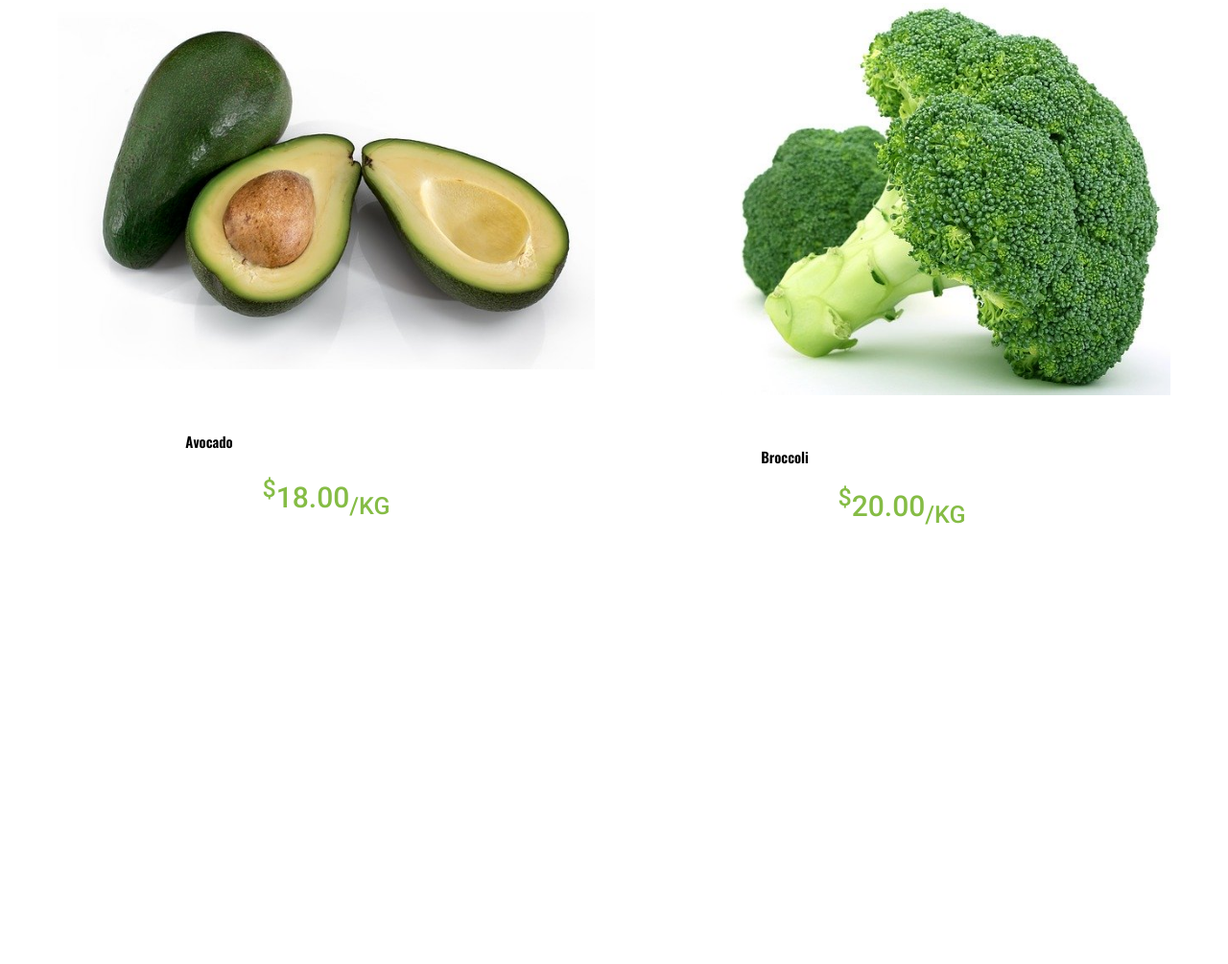
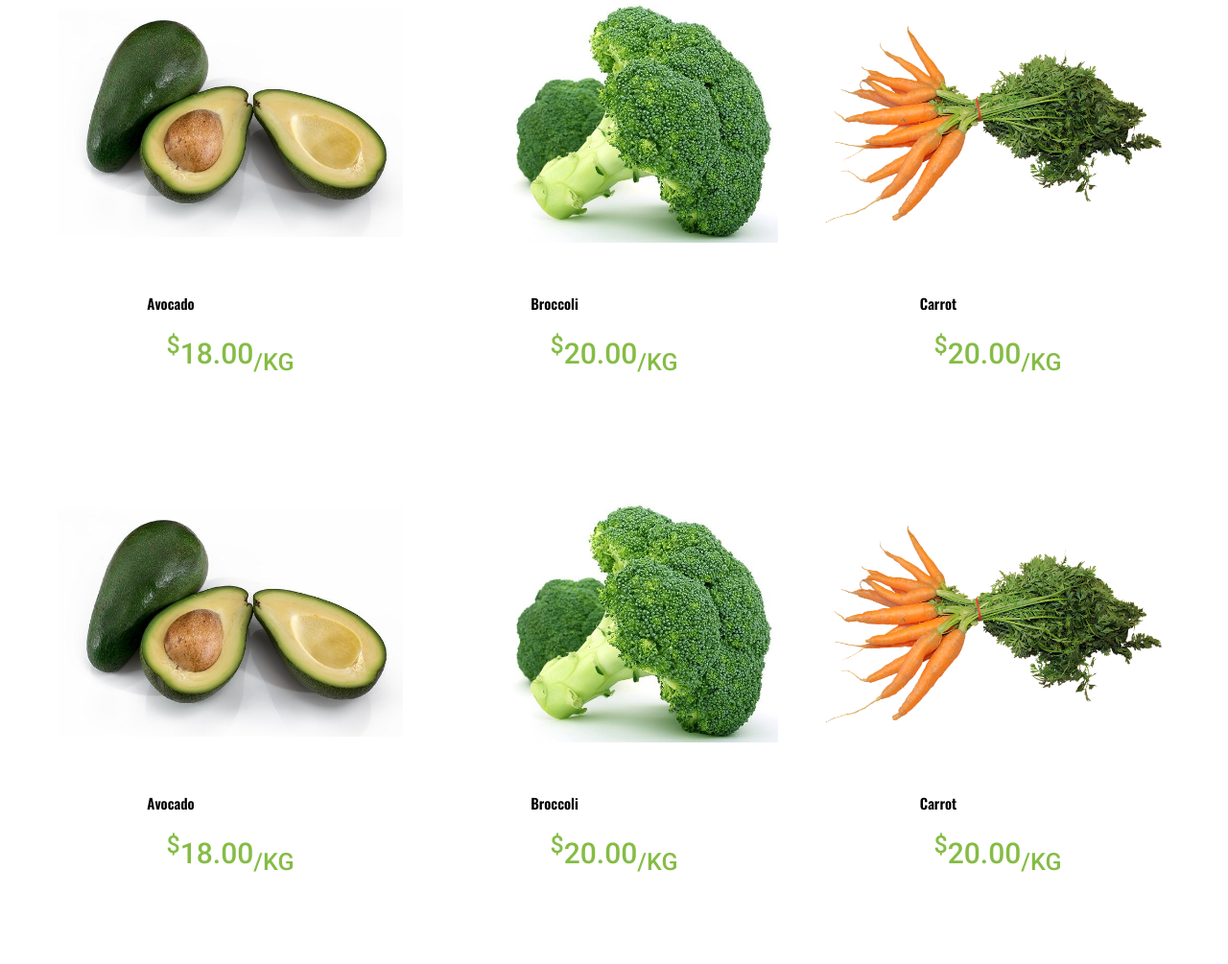
Before and after one commit to SeverinDenys/Gamba-website, a plain HTML site: page index.html in a window 1280 px wide. Shown: the part 1919-2924 px from the top of the page at 96% size. Before the commit the page ends 2562 px from the top, so only its background shows below. Drawn offline with nearby package versions, Linux system fonts and the light colour scheme.

Commit message:
product section part4

```diff
--- a/css/style.css
+++ b/css/style.css
@@ -219,9 +219,15 @@ body {
     gap: 4rem;
     grid-template-columns: repeat(auto-fit, minmax(30rem, 1fr)); }
   .products .product {
-    display: grid; }
+    display: grid;
+    grid-template-rows: 25rem min-content; }
     .products .product:hover {
-      box-shadow: 0rem 0.5rem 1rem rgba(0, 0, 0, 0.5); }
+      box-shadow: 0rem 0.5rem 1rem rgba(0, 0, 0, 0.5);
+      cursor: pointer; }
+      .products .product:hover .product__details {
+        background: #85bc45; }
+      .products .product:hover .product__details-price {
+        color: white; }
     .products .product__img {
       width: 100%;
       height: 100%;
@@ -247,4 +253,8 @@ body {
       .products .product__details-icon {
         width: 3rem;
         height: 3rem;
-        fill: rgba(255, 255, 255, 0.5); }
+        fill: rgba(255, 255, 255, 0.5);
+        transition: all 0.2s; }
+        .products .product__details-icon:hover {
+          transform: translateY(-0.3rem);
+          fill: white; }
--- a/index.html
+++ b/index.html
@@ -173,6 +173,98 @@
             </svg>
           </div>
         </div>
+        <div class="product">
+          <img
+            src="images/products/veg/carrots_sm.png"
+            alt="cabbage small"
+            class="product__img"
+          />
+          <div class="product__details">
+            <h2 class="product__details-heading heading-2">Carrot</h2>
+            <p class="product__details-price body-text">
+              <sup>$</sup>20.00<sub>/KG</sub>
+            </p>
+            <svg class="product__details-icon product__details-icon--1">
+              <use xlink:href="images/sprites.svg#shopping-cart"></use>
+            </svg>
+            <svg class="product__details-icon product__details-icon--2">
+              <use xlink:href="images/sprites.svg#heart"></use>
+            </svg>
+            <svg class="product__details-icon product__details-icon--3">
+              <use xlink:href="images/sprites.svg#share"></use>
+            </svg>
+          </div>
+         </div>
+        </div>
+      </div>
+      <div class="products__container">
+        <div class="product">
+          <img
+            src="images/products/veg/avocado_sm.jpg"
+            alt="avocado small"
+            class="product__img"
+          />
+          <div class="product__details">
+            <h2 class="product__details-heading heading-2">Avocado</h2>
+            <p class="product__details-price body-text">
+              <sup>$</sup>18.00<sub>/KG</sub>
+            </p>
+            <svg class="product__details-icon product__details-icon--1">
+              <use xlink:href="images/sprites.svg#shopping-cart"></use>
+            </svg>
+            <svg class="product__details-icon product__details-icon--2">
+              <use xlink:href="images/sprites.svg#heart"></use>
+            </svg>
+            <svg class="product__details-icon product__details-icon--3">
+              <use xlink:href="images/sprites.svg#share"></use>
+            </svg>
+          </div>
+        </div>
+        <div class="product">
+          <img
+            src="images/products/veg/broccoli_sm.jpg"
+            alt="broccoli small"
+            class="product__img"
+          />
+          <div class="product__details">
+            <h2 class="product__details-heading heading-2">Broccoli</h2>
+            <p class="product__details-price body-text">
+              <sup>$</sup>20.00<sub>/KG</sub>
+            </p>
+            <svg class="product__details-icon product__details-icon--1">
+              <use xlink:href="images/sprites.svg#shopping-cart"></use>
+            </svg>
+            <svg class="product__details-icon product__details-icon--2">
+              <use xlink:href="images/sprites.svg#heart"></use>
+            </svg>
+            <svg class="product__details-icon product__details-icon--3">
+              <use xlink:href="images/sprites.svg#share"></use>
+            </svg>
+          </div>
+        </div>
+        <div class="product">
+          <img
+            src="images/products/veg/carrots_sm.png"
+            alt="cabbage small"
+            class="product__img"
+          />
+          <div class="product__details">
+            <h2 class="product__details-heading heading-2">Carrot</h2>
+            <p class="product__details-price body-text">
+              <sup>$</sup>20.00<sub>/KG</sub>
+            </p>
+            <svg class="product__details-icon product__details-icon--1">
+              <use xlink:href="images/sprites.svg#shopping-cart"></use>
+            </svg>
+            <svg class="product__details-icon product__details-icon--2">
+              <use xlink:href="images/sprites.svg#heart"></use>
+            </svg>
+            <svg class="product__details-icon product__details-icon--3">
+              <use xlink:href="images/sprites.svg#share"></use>
+            </svg>
+          </div>
+         </div>
+        </div>
       </div>
     </section>
   </body>
--- a/sass/layout/_product.scss
+++ b/sass/layout/_product.scss
@@ -38,9 +38,19 @@
 
   .product {
     display: grid;
+    grid-template-rows: 25rem min-content;
 
     &:hover {
       box-shadow: 0rem 0.5rem 1rem rgba($black, 0.5);
+      cursor: pointer;
+
+      .product__details {
+        background: $color-green-1;
+      }
+
+      .product__details-price {
+        color: $white;
+      }
     }
     &__img {
       width: 100%;
@@ -75,6 +85,12 @@
         width: 3rem;
         height: 3rem;
         fill: $white-light;
+        transition: all 0.2s;
+
+        &:hover {
+          transform: translateY(-0.3rem);
+          fill: $white;
+        }
       }
     }
   }
```
